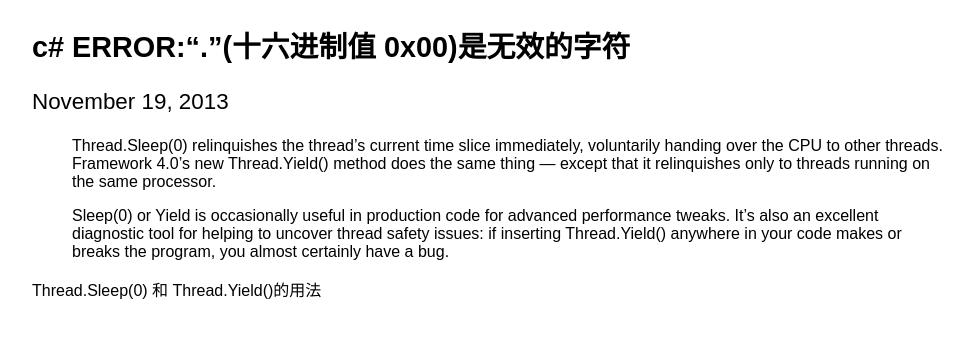
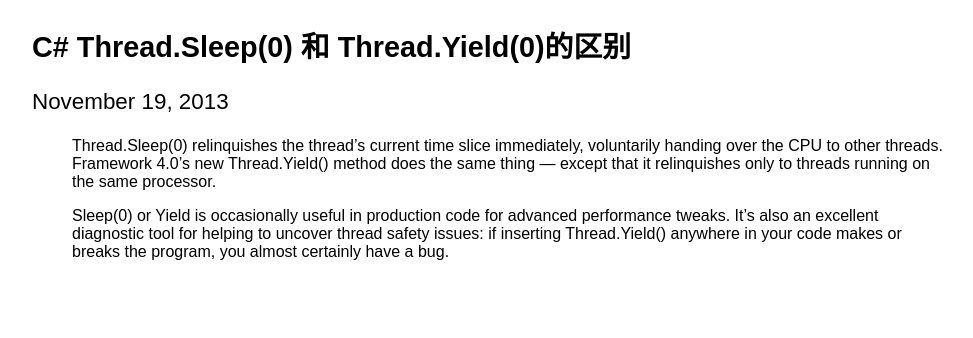
Before and after one commit to osrpt/osrpt.github.com, a Jekyll site: the page built from _posts/2013-11-19-c-charp-yield-and-sleep.md, in a window 1280 px wide. Shown: the top 338 px of the page, without its empty margins (128-1101 px from the left). Built offline with Jekyll 4.4.1, drawn with Linux system fonts in a browser that asks for light colours; Markdown is read by kramdown in place of the engine named in the settings.

Commit message:
edit title

```diff
--- a/_posts/2013-11-19-c-charp-yield-and-sleep.md
+++ b/_posts/2013-11-19-c-charp-yield-and-sleep.md
@@ -1,9 +1,7 @@
 ---
 layout: post
-title: c# ERROR:“.”(十六进制值 0x00)是无效的字符
+title: C# Thread.Sleep(0) 和 Thread.Yield(0)的区别
 ---
 >Thread.Sleep(0) relinquishes the thread’s current time slice immediately, voluntarily handing over the CPU to other threads. Framework 4.0’s new Thread.Yield() method does the same thing — except that it relinquishes only to threads running on the same processor.
 
 >Sleep(0) or Yield is occasionally useful in production code for advanced performance tweaks. It’s also an excellent diagnostic tool for helping to uncover thread safety issues: if inserting Thread.Yield() anywhere in your code makes or breaks the program, you almost certainly have a bug.
-
-Thread.Sleep(0) 和 Thread.Yield()的用法
```
